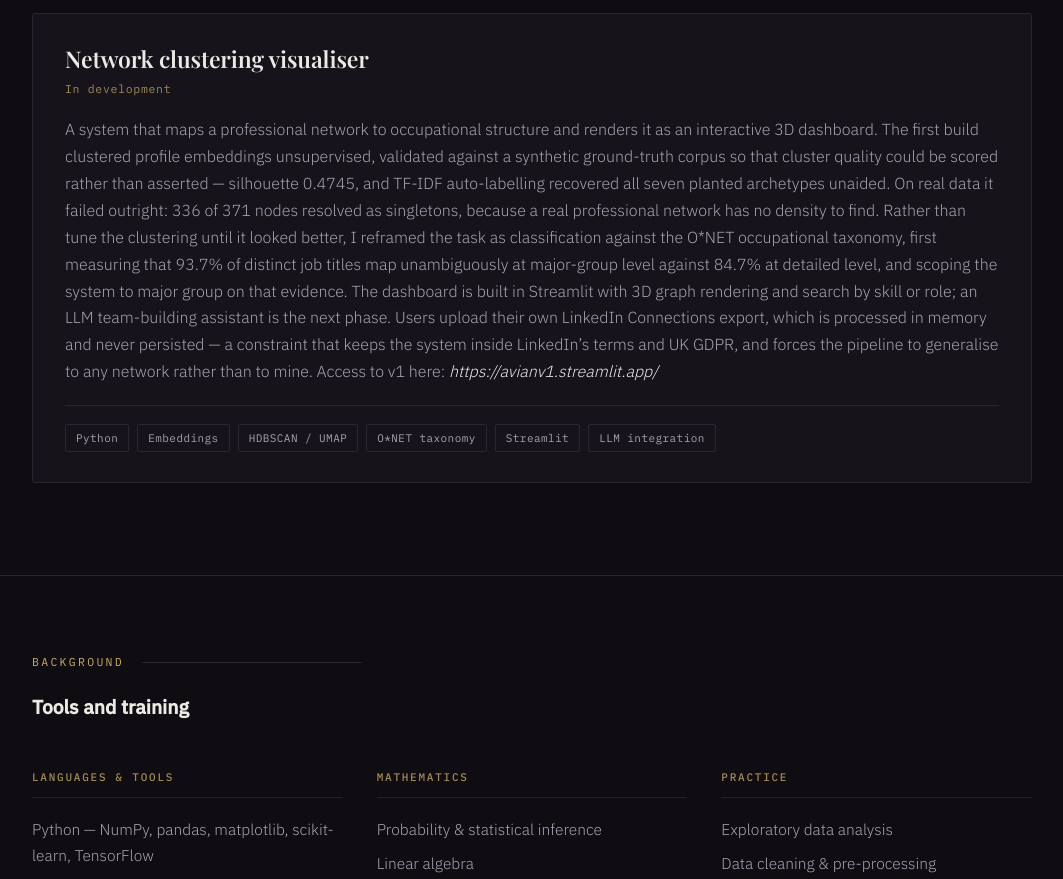
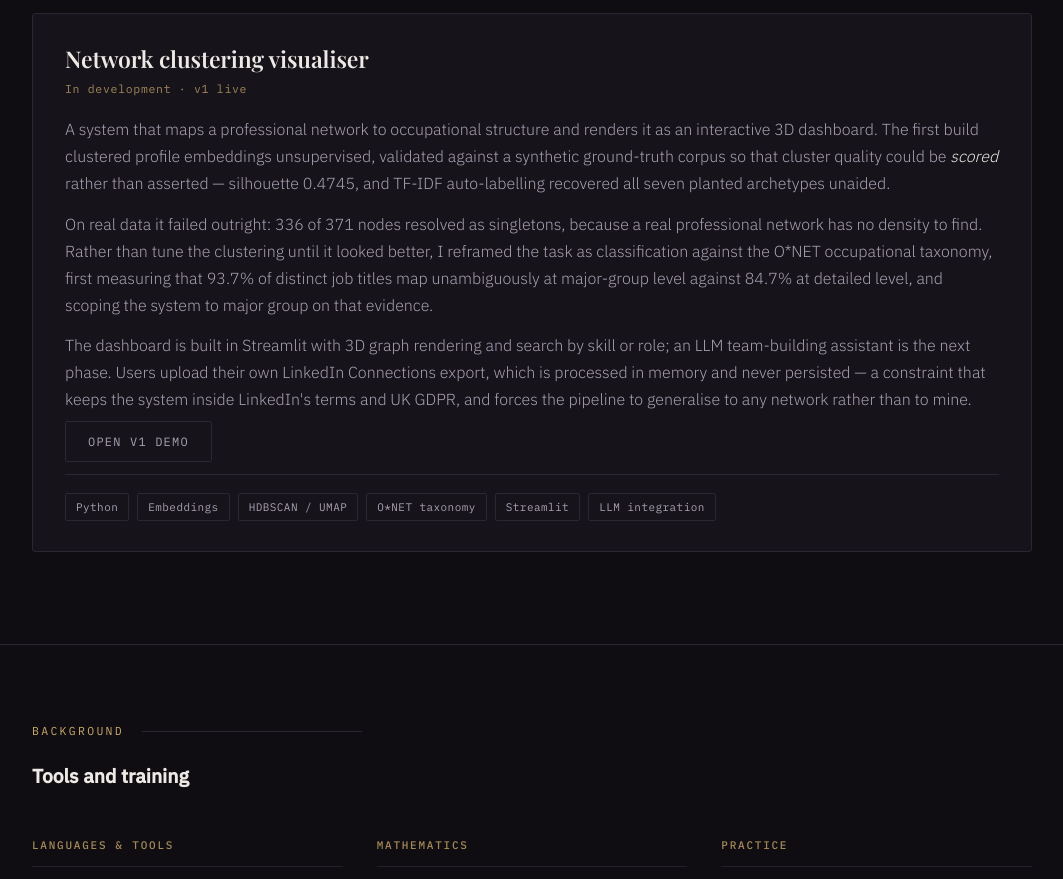
Before and after one commit to amrxshariff/amrxshariff.github.io, a plain HTML site: page index.html in a window 1280 px wide. Shown: the part 4160-5039 px from the top of the page, without its empty margins (108-1171 px from the left). Drawn offline with nearby package versions, Linux system fonts and the light colour scheme; a web font is replaced by a local one.

Commit message:
Updated network visualiser description

```diff
--- a/index.html
+++ b/index.html
@@ -403,19 +403,33 @@
       </div>
     </article>
 
-    <article class="card">
+        <article class="card">
       <h3>Network clustering visualiser</h3>
-      <p class="meta">In development</p>
+      <p class="meta">In development · v1 live</p>
       <p>
-        A system that maps a professional network to occupational structure and renders it as an interactive 3D dashboard.
-        The first build clustered profile embeddings unsupervised, validated against a synthetic ground-truth corpus so that cluster quality could be scored rather than asserted — silhouette 0.4745,
-        and TF-IDF auto-labelling recovered all seven planted archetypes unaided. On real data it failed outright: 336 of 371 nodes resolved as singletons, because a real professional network has no density to find.
-        Rather than tune the clustering until it looked better, I reframed the task as classification against the O*NET occupational taxonomy,
-        first measuring that 93.7% of distinct job titles map unambiguously at major-group level against 84.7% at detailed level, and scoping the system to major group on that evidence.
-        The dashboard is built in Streamlit with 3D graph rendering and search by skill or role; an LLM team-building assistant is the next phase. Users upload their own LinkedIn Connections export,
-        which is processed in memory and never persisted — a constraint that keeps the system inside LinkedIn’s terms and UK GDPR, and forces the pipeline to generalise to any network rather than to mine.
-
-        Access to v1 here: <em>https://avianv1.streamlit.app/</em>
+        A system that maps a professional network to occupational structure and renders it as an
+        interactive 3D dashboard. The first build clustered profile embeddings unsupervised,
+        validated against a synthetic ground-truth corpus so that cluster quality could be
+        <em>scored</em> rather than asserted — silhouette 0.4745, and TF-IDF auto-labelling
+        recovered all seven planted archetypes unaided.
+      </p>
+      <p>
+        On real data it failed outright: 336 of 371 nodes resolved as singletons, because a real
+        professional network has no density to find. Rather than tune the clustering until it
+        looked better, I reframed the task as classification against the O*NET occupational
+        taxonomy, first measuring that 93.7% of distinct job titles map unambiguously at
+        major-group level against 84.7% at detailed level, and scoping the system to major group
+        on that evidence.
+      </p>
+      <p>
+        The dashboard is built in Streamlit with 3D graph rendering and search by skill or role;
+        an LLM team-building assistant is the next phase. Users upload their own LinkedIn
+        Connections export, which is processed in memory and never persisted — a constraint that
+        keeps the system inside LinkedIn's terms and UK GDPR, and forces the pipeline to
+        generalise to any network rather than to mine.
+      </p>
+      <p>
+        <a class="btn" href="https://avianv1.streamlit.app/" target="_blank" rel="noopener">Open v1 demo</a>
       </p>
       <div class="tags">
         <span class="tag">Python</span><span class="tag">Embeddings</span>
```
